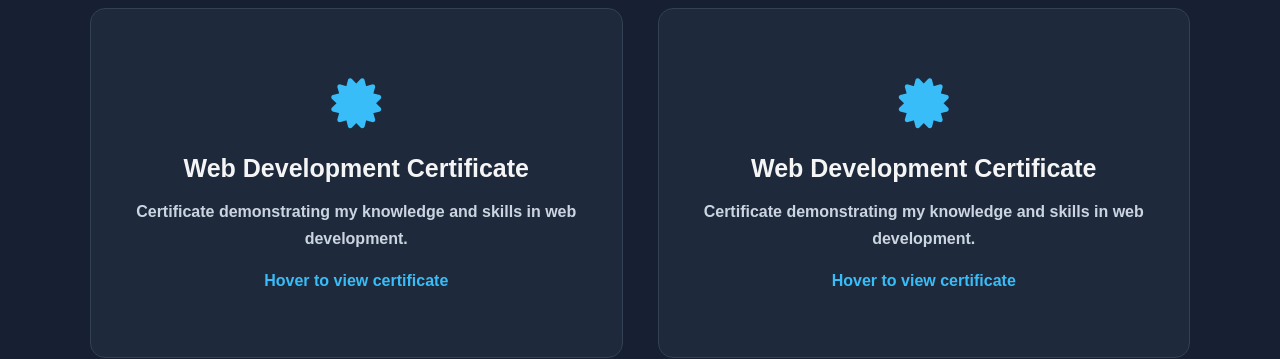
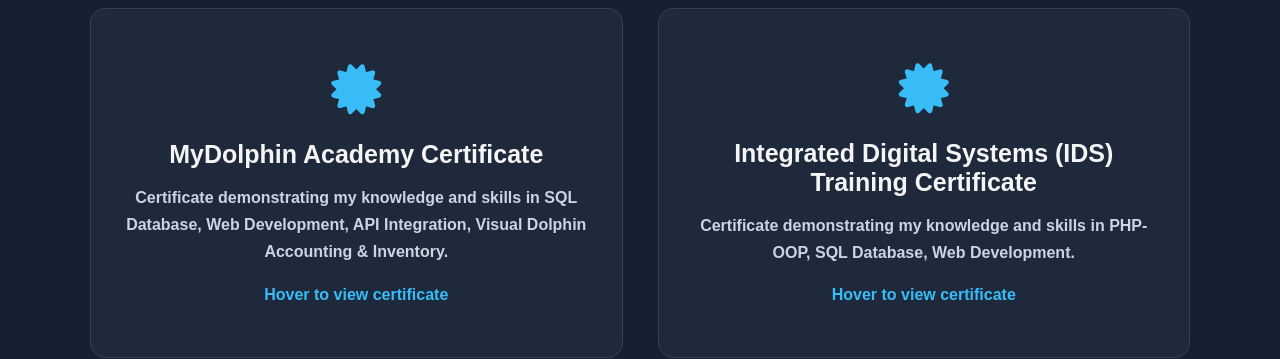
Before and after one commit to ahmadmdebek/portfolio, a plain HTML site: page index.html in a window 1280 px wide. Shown: the part 2180-2539 px from the top of the page. Drawn offline with Linux system fonts and the light colour scheme.

Commit message:
Update index.html

```diff
--- a/index.html
+++ b/index.html
@@ -178,10 +178,10 @@
                 <i class="fa-solid fa-certificate"></i>
             </div>
 
-            <h2>Web Development Certificate</h2>
+            <h2>MyDolphin Academy Certificate</h2>
 
             <p>
-                Certificate demonstrating my knowledge and skills in web development.
+                Certificate demonstrating my knowledge and skills in  SQL Database, Web Development, API Integration, Visual Dolphin Accounting & Inventory.
             </p>
 
             <span>Hover to view certificate</span>
@@ -193,7 +193,7 @@
         <div class="certificate-back">
 
             <img src="images/certificate2.jpg"
-                 alt="Web Development Certificate">
+                 alt="MyDolphin Academy Certificate">
 
         </div>
 
@@ -215,10 +215,10 @@
                 <i class="fa-solid fa-certificate"></i>
             </div>
 
-            <h2>Web Development Certificate</h2>
+            <h2>Integrated Digital Systems (IDS) Training Certificate</h2>
 
             <p>
-                Certificate demonstrating my knowledge and skills in web development.
+                Certificate demonstrating my knowledge and skills in PHP-OOP, SQL Database, Web Development.
             </p>
 
             <span>Hover to view certificate</span>
@@ -230,7 +230,7 @@
         <div class="certificate-back">
 
             <img src="images/certificate1.jpg"
-                 alt="Web Development Certificate">
+                 alt="IDS Training Certificate">
 
         </div>
 
```
